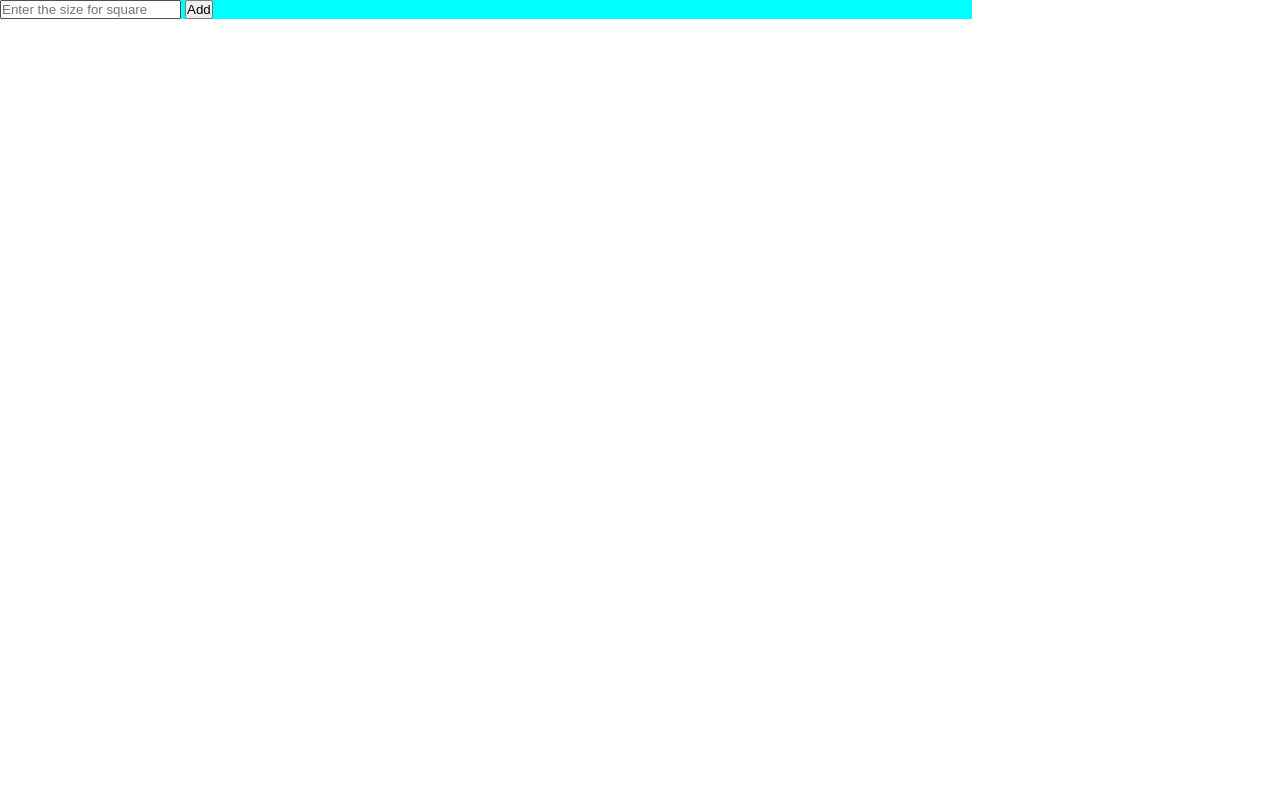
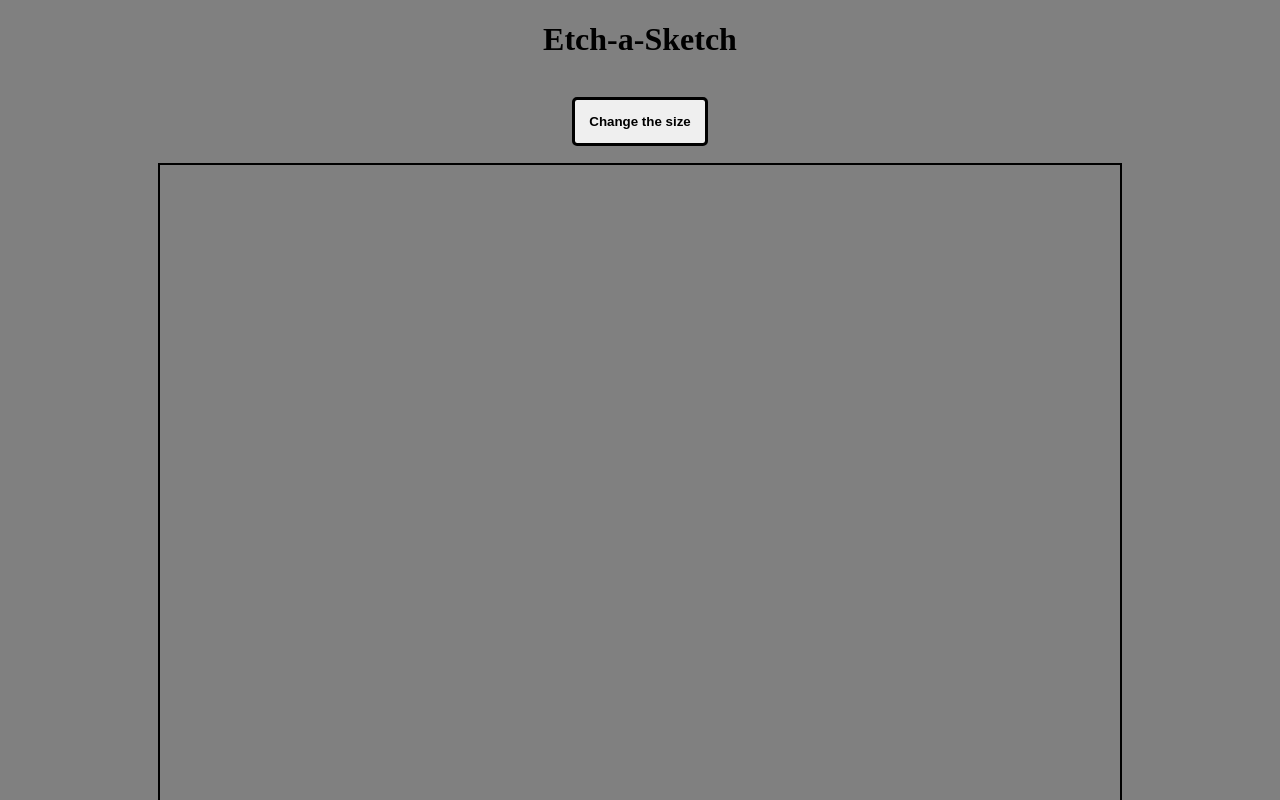
Before and after one commit to Yami4286/Etch-a-Sketch, a plain HTML site: page index.html in a window 1280 px wide. Shown: the top 800 px of the page. Drawn offline with Linux system fonts and the light colour scheme.

Commit message:
yeah this time its done correctly Should have used yotube or search name etch-a-sketch earlier, i did-not what it meant

```diff
--- a/index.html
+++ b/index.html
@@ -1,3 +1,4 @@
+
 <!DOCTYPE html>
 <html lang="en">
 <head>
@@ -9,14 +10,17 @@
 </head>
 <body>
     <div class="container">
-       <input type="text" id="Size" name="size" placeholder="Enter the size for square">
-       <button id="bt">Add</button>
+        <div class = "header"><h1>Etch-a-Sketch</h1></div>
+        <div class="header">
+       <button id="bt"><strong>Change the size</strong></button>
+       </div>
   <div class="Sketch">
     <div class="Inside">
 
     </div>
   </div>
 </div>
+<div class="footer"> By Shadow 2025 </div>
   <script src="java.js"></script>
 </body>
 </html>
--- a/java.js
+++ b/java.js
@@ -8,20 +8,25 @@ function forGrid(size) {
     column.classList.add("column");
     for(let j = 1 ; j <= size ; j++){
       let row = document.createElement("div");
-      row.style.border = "2px solid black"
+      let Siz = 960/size;
+      row.style.width = Siz + "px";
+      row.style.height = Siz+ "px";
+
       row.classList.add("row")
-      row.textContent = b;
+      row.addEventListener("mouseenter", () => { row.style.backgroundColor = "black";
+    row.style.color = "red";})
      column.appendChild(row);
     b++
     }
     screen.appendChild(column);
   }
 }
-let cons = document.querySelector("#Size");
+
 let bt = document.querySelector("#bt");
 
 bt.addEventListener("click", () =>  {
-       let value = parseInt(cons.value);
+    let cons = prompt("Put the Value")
+       let value = parseInt(cons);
     if (isNaN(value)) {
         alert("Please enter a number");
         return;
--- a/style.css
+++ b/style.css
@@ -1,4 +1,3 @@
-
 
 .row:hover{
 color: aqua;
@@ -6,35 +5,55 @@ background-color: brown;
 }
 
 
-
-.column{
- flex: 1;
-}
-.row, .column {
+body{
     background-color: grey;
+    display: flex;
+    flex-direction: column;
 
 }
 
 
-.container {
-    max-width: 960px;
-    width: 960px;
-    background-color: aqua;
-    padding-right: 12px;
 
-}
-*{
-    margin: 0;
-    padding: 0;
+
+
+html, body {
+    height: 100%;
+    margin: 0; /* Remove default body margin */
+    padding: 0; /* Remove default body padding if desired */
 }
 
 .Inside{
     display: flex;
-    flex-wrap: wrap;
-    width: 100%;
-    height: 100%;
+        max-width: 960px;
+     max-height: 960px;
+     height: 960px;
+     width: 960px;
+     border: 2px solid black;
 }
+
+
+.header, .footer {
+    display: flex;
+    justify-content: center;
+    align-items: center;
+}
+
 .Sketch{
-    display: flex;
-    flex-wrap: wrap;
+     display: flex;
+     justify-content: center;
 }
+
+#bt{
+    border: 2px transparent solid;
+    padding: 12px;
+       border-radius:2px;
+    margin:20px;
+     outline: 3px solid ;
+}
+
+.footer{
+    background-color: black;
+    color: white;
+    padding: 12px;
+    margin-top: 20px;
+}
```
